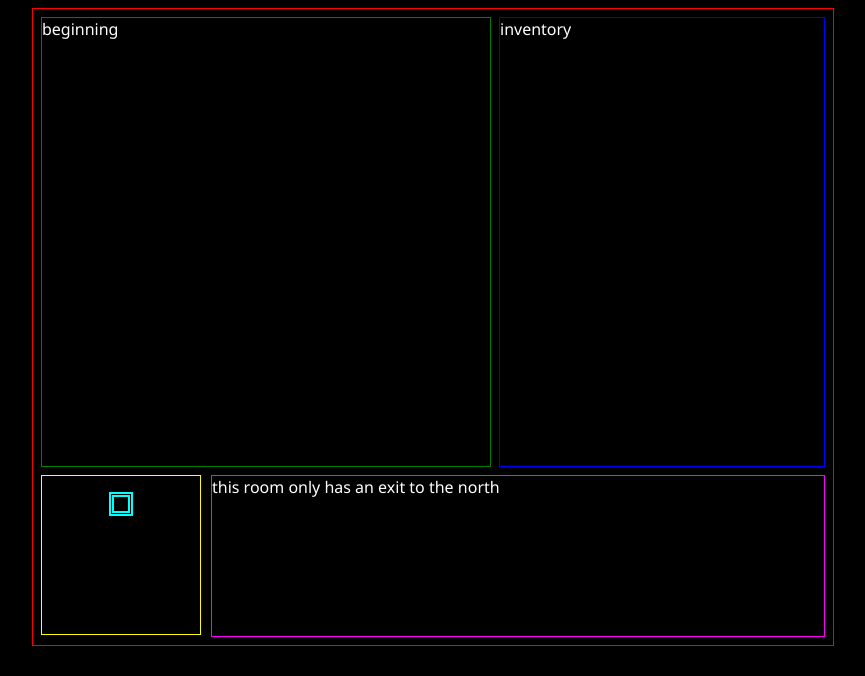
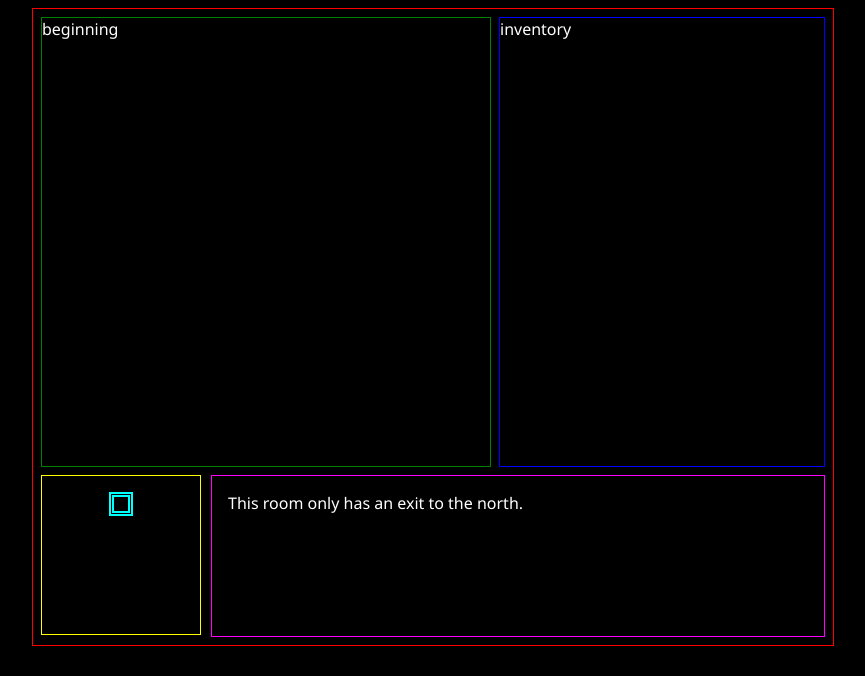
Before and after one commit to southpawgeek/react-jam, a React (Vite) app: page / in a window 1280 px wide. Shown: the top 676 px of the page, without its empty margins (207-1072 px from the left). Built offline with nearby package versions, Linux system fonts and the light colour scheme.

Commit message:
add typed description

```diff
--- a/package.json
+++ b/package.json
@@ -11,7 +11,8 @@
   },
   "dependencies": {
     "react": "^18.3.1",
-    "react-dom": "^18.3.1"
+    "react-dom": "^18.3.1",
+    "react-typed": "^2.0.12"
   },
   "devDependencies": {
     "@eslint/js": "^9.9.0",
--- a/src/components/Description.jsx
+++ b/src/components/Description.jsx
@@ -1,7 +1,18 @@
+import { ReactTyped } from "react-typed"
 import { useGameProvider } from "./GameProvider"
 const Description = () => {
   const { currentRoom } = useGameProvider()
-  return <div id="description">{currentRoom.description}</div>
+  return (
+    <div id="description">
+      <p>
+        <ReactTyped
+          strings={currentRoom.description}
+          typeSpeed={20}
+          showCursor={false}
+        />
+      </p>
+    </div>
+  )
 }
 
 export default Description
--- a/src/components/GameProvider.jsx
+++ b/src/components/GameProvider.jsx
@@ -7,14 +7,16 @@ export const GameProvider = ({ children }) => {
     start: {
       name: "beginning",
       exits: { a2: "foyer" },
-      description: "this room only has an exit to the north",
+      description: ["This room only has an exit to the north."],
     },
     foyer: {
       name: "foyer",
-      exits: { c2: "start", b2: "everywhere" },
-      description: "not much in here",
+      exits: { c2: "start", b2: "nowhere" },
+      description: [
+        "There's a giant hole in the center of this room. Blue magic swirls out of it.",
+      ],
     },
-    everywhere: {
+    nowhere: {
       name: "just go back home",
       exits: {
         a1: "start",
@@ -27,7 +29,7 @@ export const GameProvider = ({ children }) => {
         c2: "start",
         c3: "start",
       },
-      description: "all roads go to the same place",
+      description: ["all roads go to the same place"],
     },
   }
   const [currentRoom, setCurrentRoom] = useState(rooms.start)
--- a/src/index.css
+++ b/src/index.css
@@ -60,3 +60,7 @@ td.no-exit {
   float: right;
   border: 1px solid magenta;
 }
+
+#description p {
+  padding: 0 1rem;
+}
```
Also changed, not shown: 1 other file (tests, documents, lock files or other folders).
